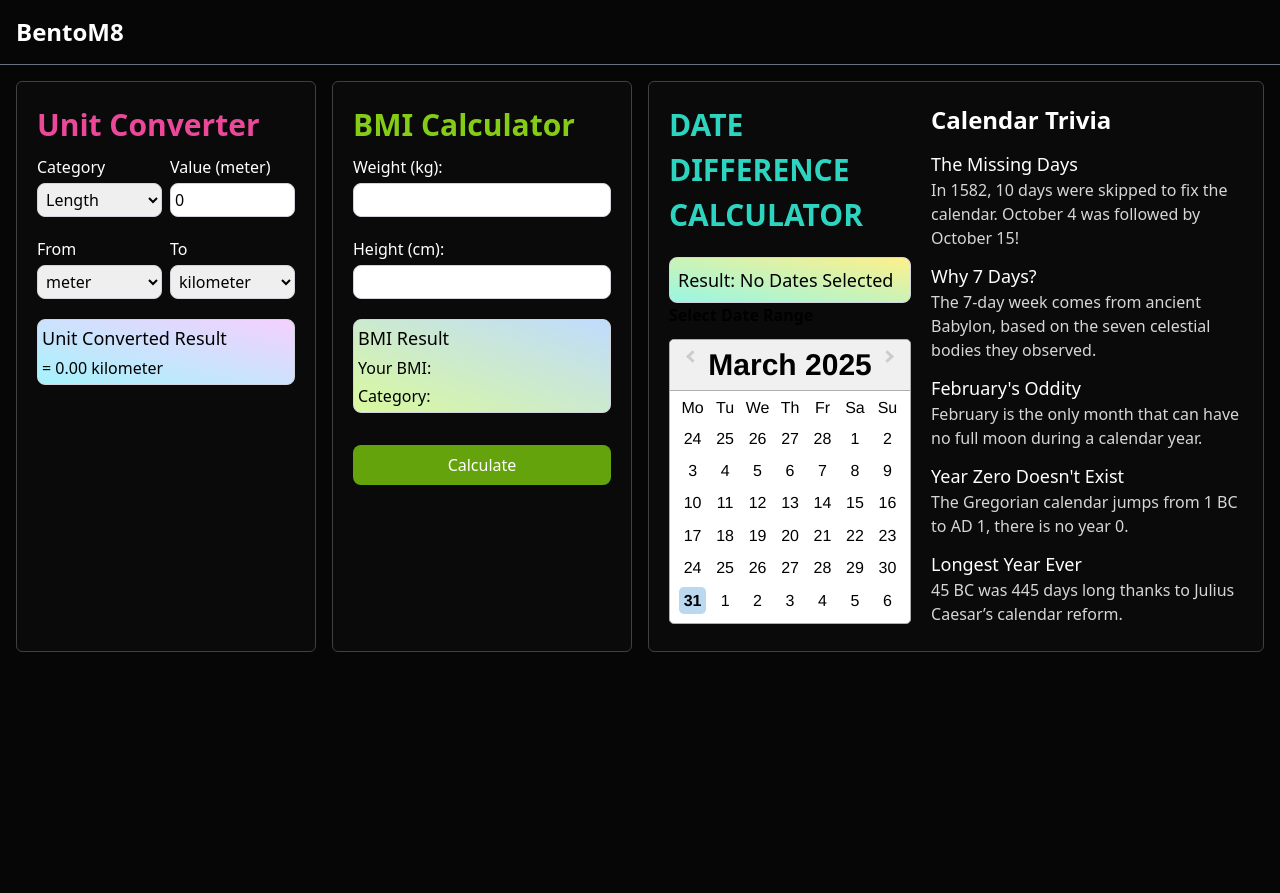
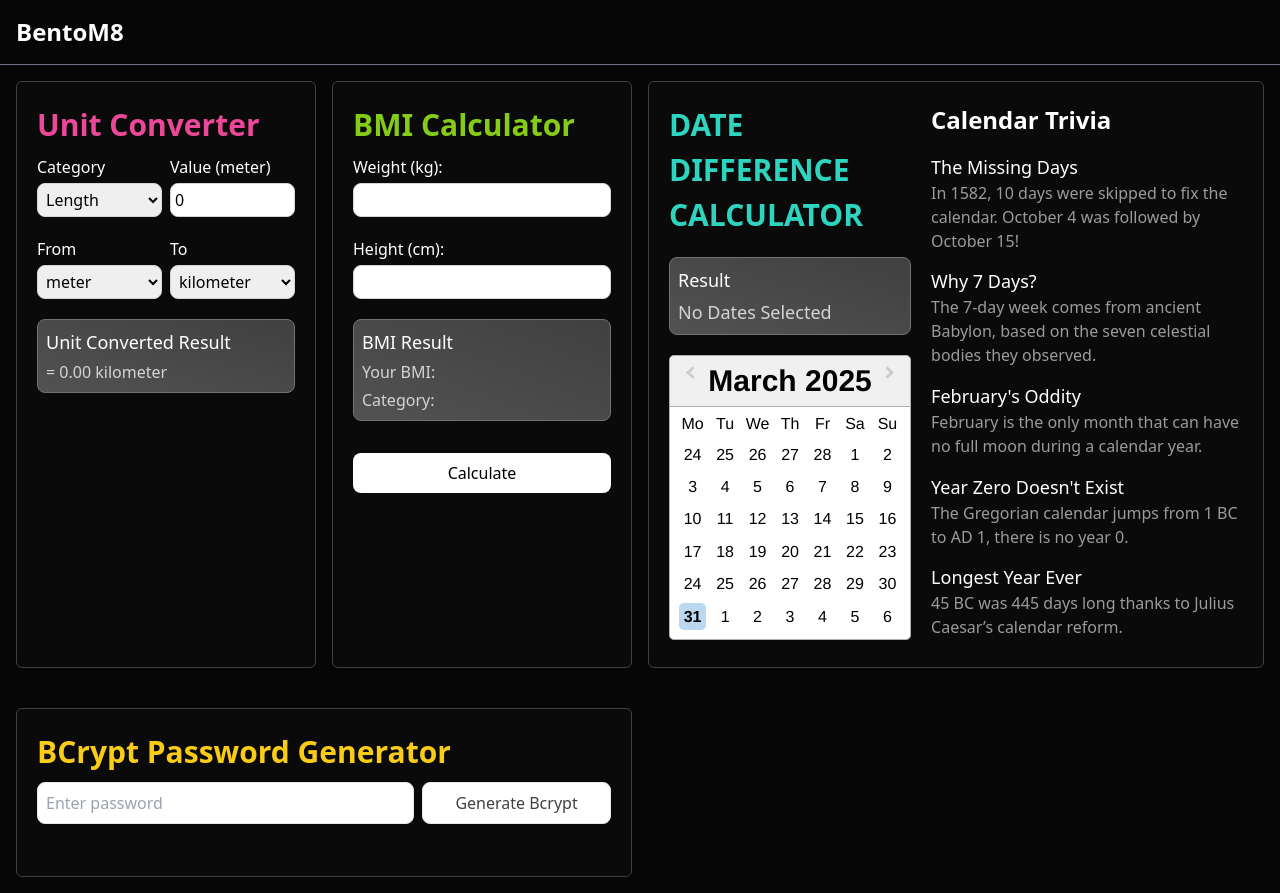
Before and after one commit to Cryobyte56/dev-tool-rect, a React (Vite) app: page / in a window 1280 px wide. Before the commit the page ends 800 px from the top, so only its background shows below. Built offline with nearby package versions, Linux system fonts and the light colour scheme.

Commit message:
Completed BCrypt Password Generator. Also, Redesigned Some Visual.

```diff
--- a/package.json
+++ b/package.json
@@ -10,6 +10,7 @@
     "preview": "vite preview"
   },
   "dependencies": {
+    "bcryptjs": "^3.0.2",
     "date-fns": "^4.1.0",
     "react": "^19.0.0",
     "react-datepicker": "^8.2.1",
--- a/src/App.jsx
+++ b/src/App.jsx
@@ -5,12 +5,15 @@ import UnitConverter from "./UnitConverter";
 import BMI from "./BMI";
 import DateDiff from "./DateDiff";
 import Welcome from "./Welcome";
+import Bcrypt from "./bcrypt";
 
 function App() {
   return (
     <>
-      <Welcome />
+      {/* <Welcome /> */}
       <Navbar />
+      <div className="parent flex flex-col gap-2">
+        {/* Top Row */}
         <div className="grid grid-cols-1 sm:grid-cols-4 md:grid-cols-4 gap-4 p-4">
           {/* Unit Converter Component */}
           <div className="col-span-1 sm:col-span-1 md:col-span-1 bg-neutral-950 text-white border rounded-md border-neutral-700 p-5">
@@ -27,6 +30,14 @@ function App() {
             <DateDiff />
           </div>
         </div>
+
+        {/* Bottom Row */}
+        <div className="grid grid-cols-1 sm:grid-cols-4 md:grid-cols-4 gap-4 p-4">
+          <div className="col-span-1 sm:col-span-2 md:col-span-2 bg-neutral-950 text-white border rounded-md border-neutral-700 p-5">
+            <Bcrypt />
+          </div>
+        </div>
+      </div>
     </>
   );
 }
--- a/src/BMI.jsx
+++ b/src/BMI.jsx
@@ -56,8 +56,8 @@ const BMI = () => {
 
       {/* Result */}
       <div className="result">
-        <div className="flex flex-col gap-1 mt-5 w-full rounded-lg bg-gradient-to-tr from-lime-200 to-blue-200 text-black p-1 border border-gray-300">
-          <p className="font-medium text-lg">BMI Result</p>
+        <div className="flex flex-col gap-1 mt-5 w-full rounded-lg text-neutral-300 bg-gradient-to-tr from-neutral-600 to-neutral-700 p-2 border border-neutral-500">
+          <p className="font-medium text-lg text-white">BMI Result</p>
           <p className="text-md">Your BMI: {bmi}</p>
           <p className="text-md">Category: {category}</p>
         </div>
@@ -65,7 +65,7 @@ const BMI = () => {
 
       {/* Calculate Result */}
       <button
-        className="bmi-submit-btn mt-8 rounded-lg bg-lime-600 p-2 hover:bg-lime-700"
+        className="bmi-submit-btn mt-8 rounded-lg bg-white text-black font-medium p-2 hover:bg-neutral-200"
         onClick={calculateBMI}
       >
         Calculate
--- /dev/null
+++ b/src/Bcrypt.jsx
@@ -0,0 +1,93 @@
+import bcrypt from "bcryptjs";
+import React, { useState, useEffect } from "react";
+
+const Bcrypt = () => {
+  const [password, setPassword] = useState("");
+  const [hash, setHash] = useState("");
+  const [showToast, setShowToast] = useState(false);
+
+  // Toast
+  useEffect(() => {
+    if (showToast) {
+      const timer = setTimeout(() => setShowToast(false), 3000);
+      return () => clearTimeout(timer);
+    }
+  }, [showToast]);
+
+  const generateHash = async () => {
+    if (!password) return;
+    const salt = await bcrypt.genSalt(10);
+    const hashed = await bcrypt.hash(password, salt);
+    setHash(hashed);
+  };
+
+  const copyToClipboard = () => {
+    if (hash) {
+      navigator.clipboard.writeText(hash);
+      setShowToast(true);
+    }
+  };
+
+  return (
+    <div className="bcrypt-container flex flex-col">
+      <div className="top-bcrypt mb-2 flex justify-between">
+        <h2 className="font-bold text-yellow-400">BCrypt Password Generator</h2>
+        {/* Toast Notification */}
+        {showToast && (
+          <div className="text-white rounded-lg shadow-lg animate-fade-in-out">
+            Copied to clipboard!
+          </div>
+        )}
+      </div>
+
+      <div className="flex gap-2 mb-8">
+        <input
+          type="password"
+          placeholder="Enter password"
+          value={password}
+          onChange={(e) => setPassword(e.target.value)}
+          className="p-2 border rounded-lg w-2/3 text-black focus:border-yellow-400 focus:outline-none"
+        />
+        <button
+          onClick={generateHash}
+          className="bg-white border text-neutral-700 font-medium px-4 py-2 rounded-lg hover:bg-neutral-300 transition w-1/3"
+        >
+          Generate Bcrypt
+        </button>
+      </div>
+
+      {hash && (
+        <div className="flex gap-2 justify-center">
+          <input
+            value={hash}
+            readOnly
+            disabled
+            rows={3}
+            className="w-2/3 p-2 rounded-lg font-mono text-sm text-neutral-300 bg-neutral-700 border border-neutral-500"
+          />
+          <button
+            onClick={copyToClipboard}
+            className="w-1/3 font-medium bg-yellow-400 text-black px-4 py-2 rounded-lg hover:bg-yellow-500 transition flex items-center justify-center gap-2"
+          >
+            Copy
+            <svg
+              xmlns="http://www.w3.org/2000/svg"
+              width="16"
+              height="16"
+              fill="currentColor"
+              className="bi bi-copy"
+              viewBox="0 0 16 16"
+            >
+              <path
+                fillRule="evenodd"
+                d="M4 2a2 2 0 0 1 2-2h8a2 2 0 0 1 2 2v8a2 2 0 0 1-2 2H6a2 2 0 0 1-2-2zm2-1a1 1 0 0 0-1 1v8a1 1 0 0 0 1 1h8a1 1 0 0 0 1-1V2a1 1 0 0 0-1-1zM2 5a1 1 0 0 0-1 1v8a1 1 0 0 0 1 1h8a1 1 0 0 0 1-1v-1h1v1a2 2 0 0 1-2 2H2a2 2 0 0 1-2-2V6a2 2 0 0 1 2-2h1v1z"
+              />
+            </svg>
+          </button>
+        </div>
+      )}
+    </div>
+  );
+};
+
+export default Bcrypt;
--- a/src/DateDiff.jsx
+++ b/src/DateDiff.jsx
@@ -35,18 +35,21 @@ const DateDiff = () => {
 
         {/* Result */}
         <div className="result">
-          <div className="flex flex-col gap-1 mt-5 w-full rounded-lg font-medium text-lg bg-gradient-to-tr from-teal-200 to-yellow-200 text-black p-2 border border-gray-300">
-            Result:{" "}
-            {difference !== null
-              ? `${difference} Day${difference !== 1 ? "s" : ""}`
-              : "No Dates Selected"}
+          <div className="flex flex-col gap-1 font-medium text-lg mt-5 w-full rounded-lg text-white bg-gradient-to-tr from-neutral-600 to-neutral-700 p-2 border border-neutral-500">
+            Result{" "}
+            {difference !== null ? (
+              <span className="font-normal text-neutral-300">{`${difference} Day${
+                difference !== 1 ? "s" : ""
+              }`}</span>
+            ) : (
+              <span className="font-normal text-neutral-300">
+                No Dates Selected
+              </span>
+            )}
           </div>
         </div>
 
         <div className="text-black text-lg w-full">
-          <label className="block text-base font-semibold mb-3">
-            Select Date Range
-          </label>
           <DatePicker
             selected={dates[0]}
             startDate={dates[0]}
@@ -56,7 +59,7 @@ const DateDiff = () => {
             inline
             calendarStartDay={1}
             dateFormat="yyyy/MM/dd"
-            calendarClassName="w-full"
+            calendarClassName="w-full mt-5"
           />
         </div>
       </div>
--- a/src/UnitConverter.jsx
+++ b/src/UnitConverter.jsx
@@ -132,8 +132,8 @@ const UnitConverter = () => {
       </div>
 
       {/* Result */}
-      <div className="flex flex-col gap-1 mt-5 w-full rounded-lg bg-gradient-to-tr from-cyan-200 to-fuchsia-200 text-black p-1 border border-gray-300">
-        <p className="font-medium text-lg">Unit Converted Result</p>
+      <div className="flex flex-col gap-1 mt-5 w-full rounded-lg text-neutral-300 bg-gradient-to-tr from-neutral-600 to-neutral-700 p-2 border border-neutral-500">
+        <p className="font-medium text-lg text-white">Unit Converted Result</p>
         <span className="text-md">
           = {!isNaN(result) ? result.toFixed(2) : "0.00"} {toUnit || ""}
         </span>
--- a/src/index.css
+++ b/src/index.css
@@ -36,7 +36,7 @@ h6 {
 }
 
 .right p{
-  color: #d6d6d6;
+  color: #9b9b9b;
 }
 
 .react-datepicker.w-full {
@@ -52,3 +52,17 @@ h6 {
   font-size: 1rem;
   width: 100%;
 }
+
+/* Toast in BCrypt */
+@layer utilities {
+  .animate-fade-in-out {
+    animation: fadeInOut 3s ease-in-out forwards;
+  }
+
+  @keyframes fadeInOut {
+    0% { opacity: 0; transform: translateY(-10px); }
+    10% { opacity: 1; transform: translateY(0); }
+    90% { opacity: 1; }
+    100% { opacity: 0; transform: translateY(-10px); }
+  }
+}
```
Also changed, not shown: 1 other file (tests, documents, lock files or other folders). Lines whose indentation alone changed are shown as unchanged.
